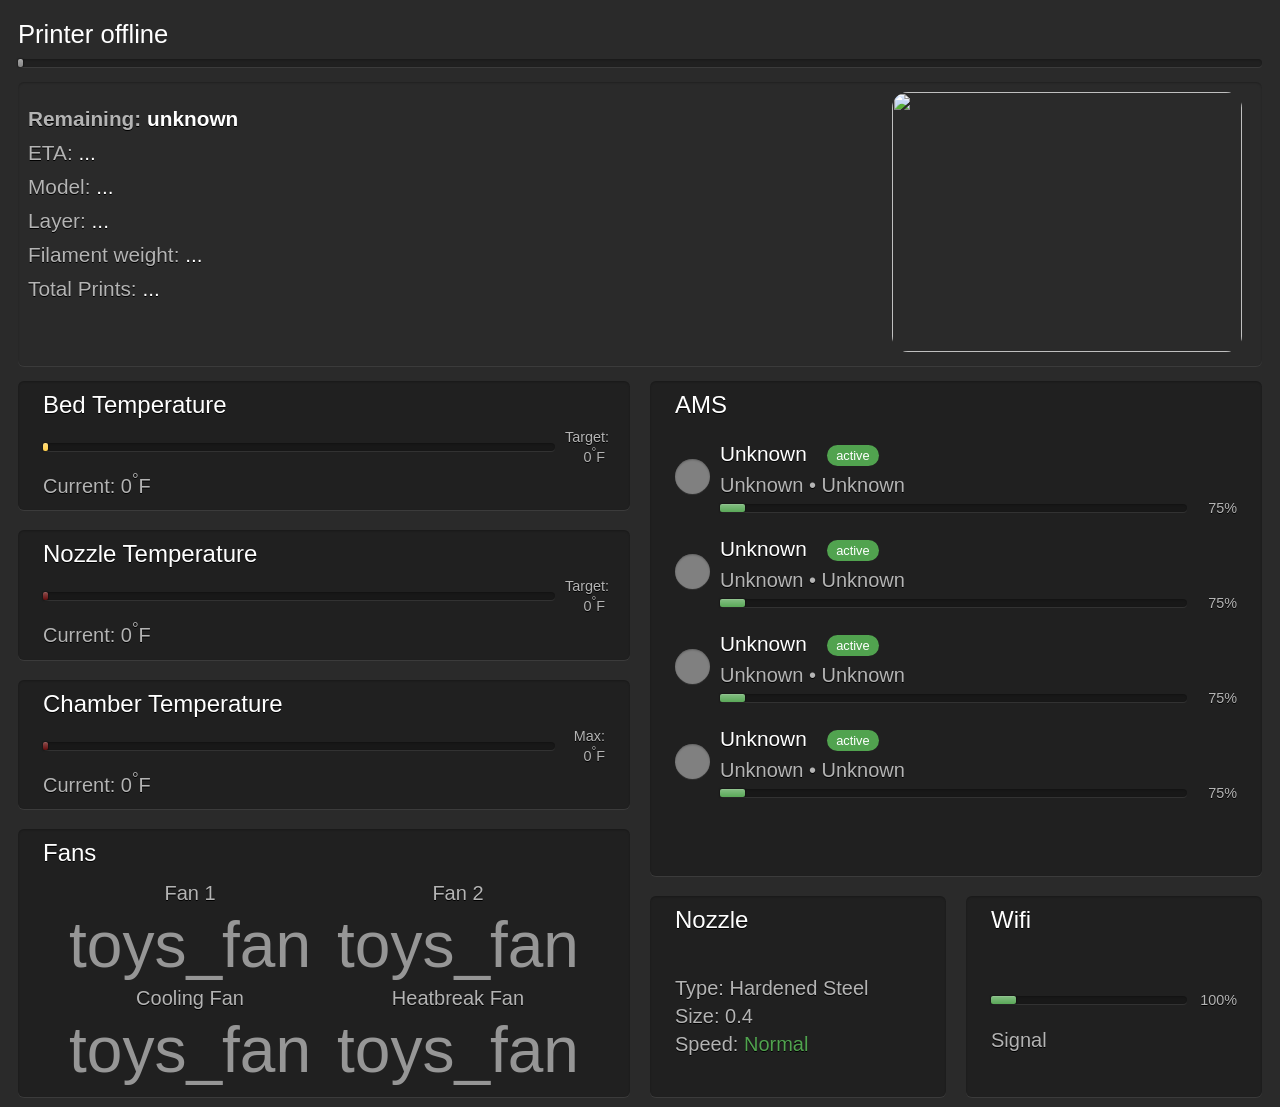
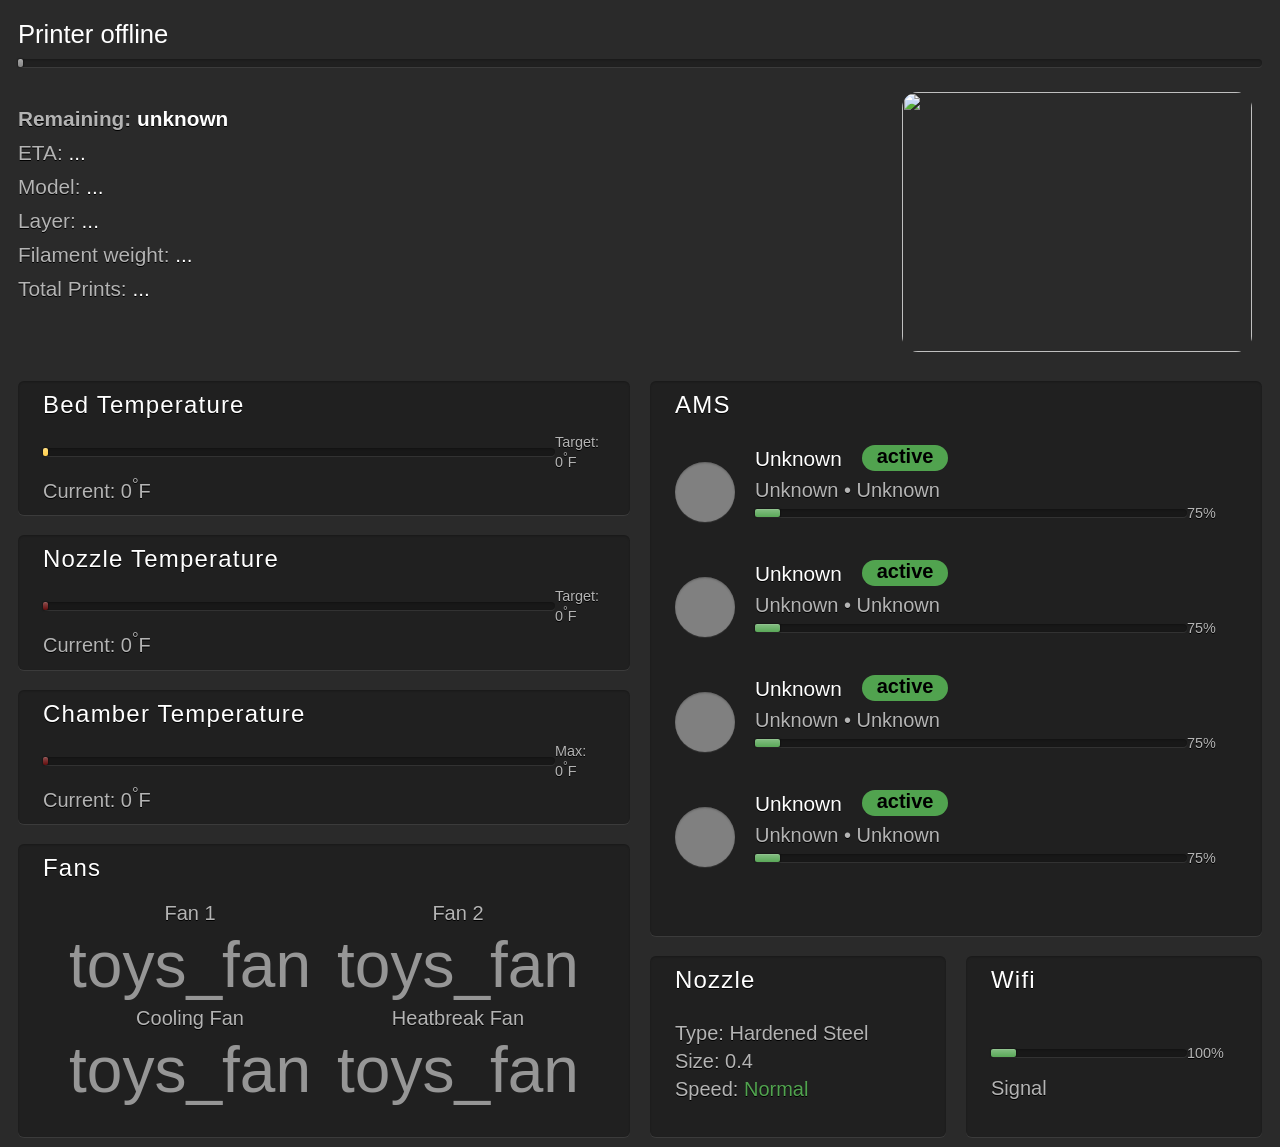

Many UI Refinements with Widgets and default Board

--- a/styles.css
+++ b/styles.css
@@ -27,12 +27,27 @@ body {
   color: rgb(180, 180, 180);
 }
 
+.version {
+  text-align: right;
+  color: #fff;
+}
+
 .dot {
-  height: 35px;
-  width: 35px;
+  height: 60px;
+  width: 60px;
   border-radius: 50%;
   -webkit-box-shadow: inset 0 1px 2px rgba(0, 0, 0, 0.25), 0 1px rgba(255, 255, 255, 0.08);
   box-shadow: inset 0 1px 2px rgba(0, 0, 0, 0.25), 0 1px rgba(255, 255, 255, 0.08);
+}
+
+.ams-type-remaining {
+  display: flex;
+  justify-content: space-between;
+  padding-bottom: 10px;
+}
+
+.ams-container {
+  padding-bottom: 15px;
 }
 
 .grid {
@@ -48,6 +63,10 @@ body {
   grid-gap: 20px;
 }
 
+.dot-content {
+  padding-bottom: 20px;
+}
+
 .dot-content .flex {
   align-items: center;
 }
@@ -59,13 +78,13 @@ body {
 }
 
 .badge-active {
-  color: #fff;
+  color: #000;
   background: #51a34f;
   border-radius: 10rem;
-  padding: .24em .74em;
-  font-size: .8em;
-  font-weight: 500;
-  margin:5px 20px 0 20px;
+  padding: 0 .75em .15em;
+  font-size: 1.25em;
+  font-weight: 700;
+  margin:0 20px 0 20px;
 }
   
 .column {
@@ -123,27 +142,23 @@ body {
 }
 
 .bedcontainer {
-    margin-top: 15px;
+    margin-top: 25px;
 
 }
 
 .light-border{
   border-radius: 6px;
-  -webkit-box-shadow: inset 0 1px 2px rgba(0, 0, 0, 0.25), 0 1px rgba(255, 255, 255, 0.08);
-  box-shadow: inset 0 1px 2px rgba(0, 0, 0, 0.25), 0 1px rgba(255, 255, 255, 0.08);
-  padding: 10px;
 }
 
 .partTitle {
-  margin-bottom:10px;
+  margin-bottom:15px;
+  letter-spacing: .05em;
 }
 
 .material-percentage {
-  padding-left: 10px;
   text-shadow: 0 1px black;
   color: rgb(180, 180, 180);
   font-size: .9em;
-  text-align: right;
 }
 
 .progress-wrapper {
@@ -182,6 +197,7 @@ body {
 
 .fan-container {
   justify-content: space-evenly;
+  padding-bottom: 20px;
 }
 
 
@@ -193,7 +209,7 @@ body {
 
 .element {
   display: grid;
-  grid-template-columns: 45px 1fr;
+  grid-template-columns: 80px 1fr;
   padding: 8px 0;
   align-items: center;
 }
